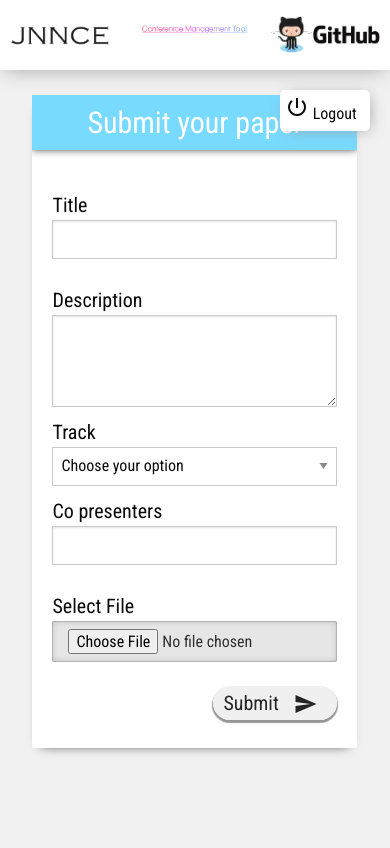
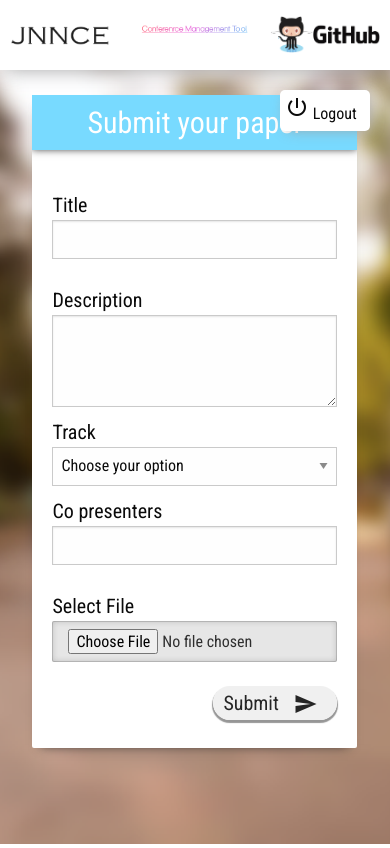
Before and after one commit to SummySumanth/Conference-tool, a PHP site: page /navigation/author/paper/submit/PaperSubmission.html in a window 390 px wide. Run offline with PHP 8.4, Linux system fonts and the light colour scheme; data that the repository does not hold is empty; some libraries are stand-ins or nearby versions; some web fonts are replaced.

Commit message:
responsive background image

```diff
--- a/css/styles/author/paper/submit/style.css
+++ b/css/styles/author/paper/submit/style.css
@@ -2,7 +2,7 @@
     width: 100%;
     border-radius: 2px;
     background-color: #ffffff;
-    margin-bottom: 100px;
+    margin-bottom: 80px;
     box-shadow: 0px 6px 11px -9px #242424;
     -webkit-box-shadow: 0px 6px 11px -9px #242424;
     -moz-box-shadow: 0px 6px 11px -9px #242424;
--- a/css/styles/general-innerpages.css
+++ b/css/styles/general-innerpages.css
@@ -1,7 +1,16 @@
 
 body {
     font-family: 'Roboto Condensed', sans-serif;
-    background-color: #f1f1f1;
+    width: 100% !important;
+    height: 100% !important;
+    background: url('../../imgs/photos/clg-gate.png') no-repeat center center fixed;
+    -webkit-background-size: cover;
+    -moz-background-size: cover;
+    -o-background-size: cover;
+    background-size: cover;
+
+
+
 }
 
 .logout-btn{
--- a/navigation/admin/admin_homepage.html
+++ b/navigation/admin/admin_homepage.html
@@ -19,7 +19,7 @@
     <link rel="stylesheet" type="text/css" href="../../css/styles/admin/homepage/homepage.css">
 
     <!-- <meta http-equiv="refresh" content="3"> -->
-    <div class="back-drop-img"></div>
+    <!--<div class="back-drop-img"></div>-->
 
     <div class="logout-btn" id="logout">
         <i class="material-icons">power_settings_new</i> Logout
--- a/navigation/evaluator/evaluator_homepage.html
+++ b/navigation/evaluator/evaluator_homepage.html
@@ -12,13 +12,13 @@
     <link rel="stylesheet" type="text/css" href="../../css/tools/animations/animate/animate.css">
 
     <link rel="stylesheet" type="text/css" href="../../css/styles/%23colorsAndStyles/colors.css">
-    <link rel="stylesheet" type="text/css" href="../../css/styles/general.css">
+    <link rel="stylesheet" type="text/css" href="../../css/styles/general-innerpages.css">
 
     <link rel="stylesheet" type="text/css" href="../../css/styles/evaluator/homepage/homepage.css">
 
 
     <!-- <meta http-equiv="refresh" content="3"> -->
-    <div class="back-drop-img"></div>
+    <!--<div class="back-drop-img"></div>-->
 
     <div class="small-12 columns custom-columns nav-bar-container" >
         <div class="row custom-row nav-bar">
```
Also changed, not shown: navigation/author/author_homepage.html (+20 -2 lines).
